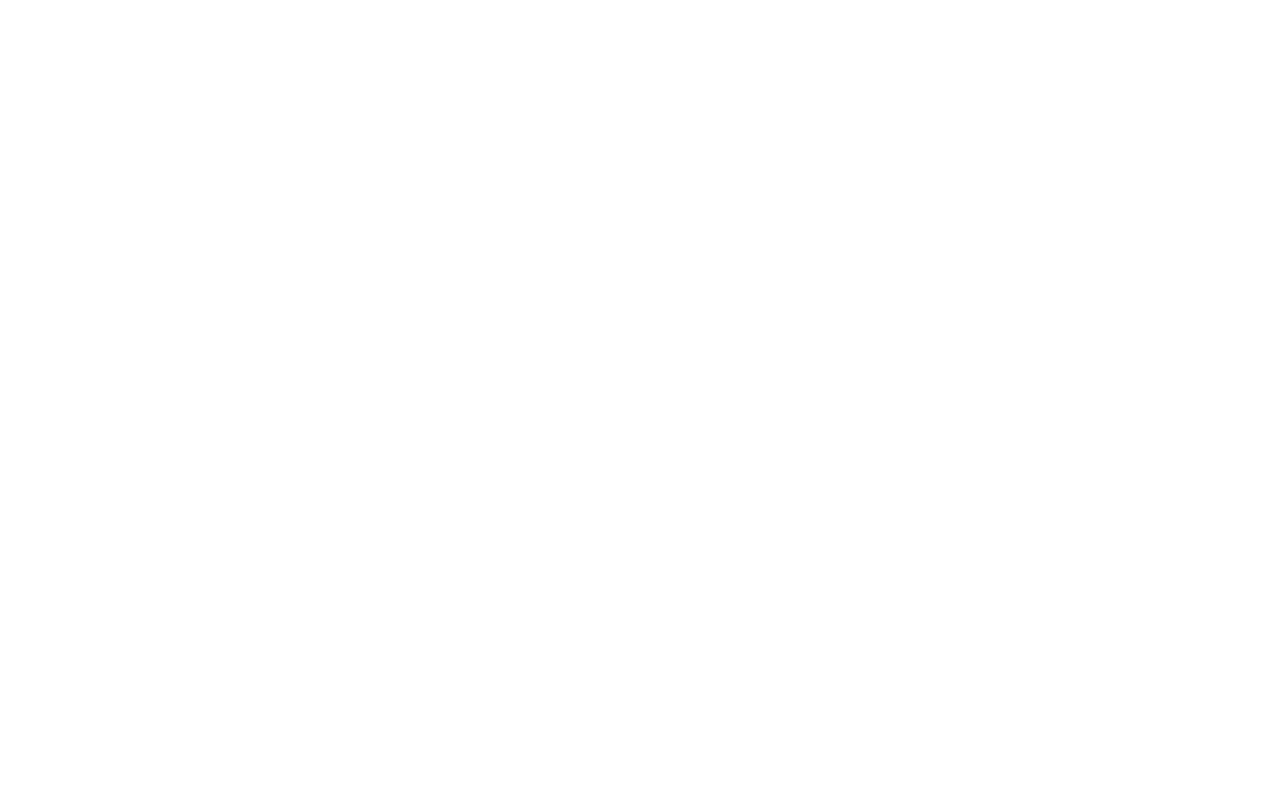
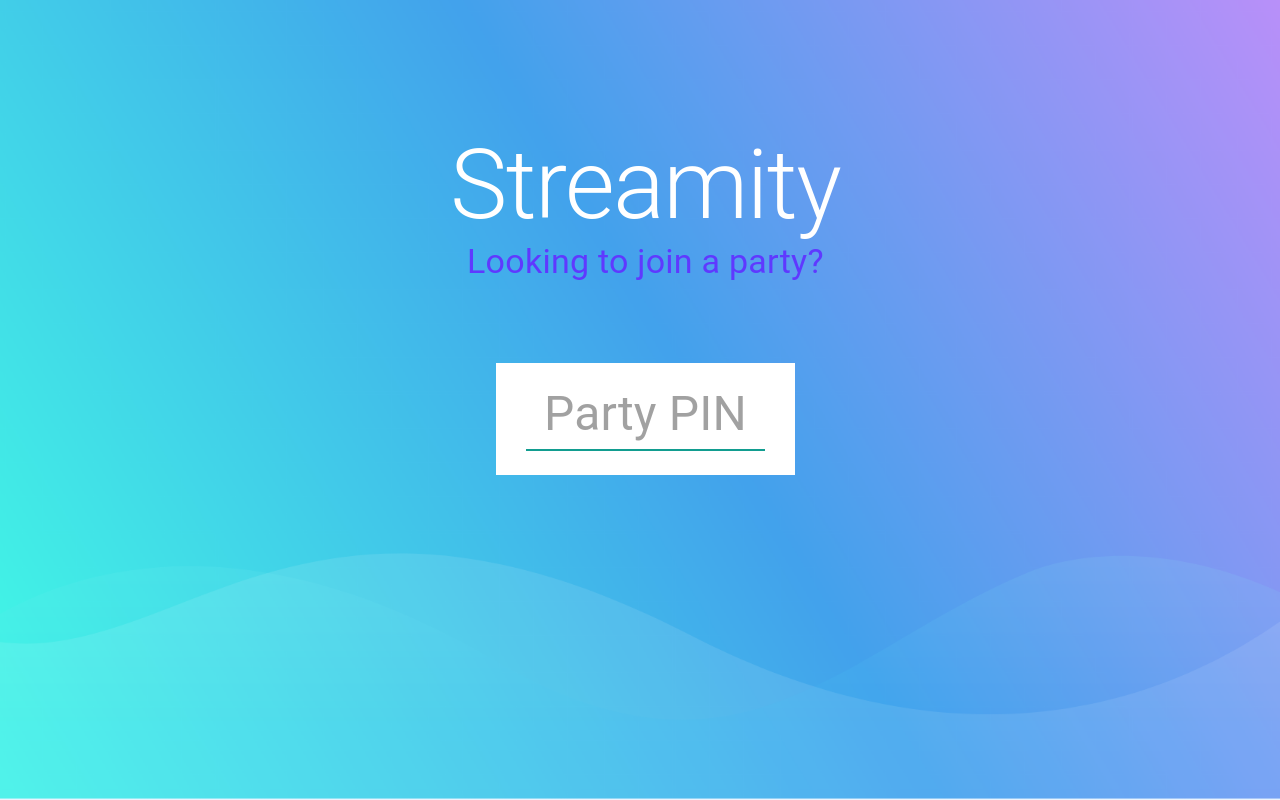
Before and after one commit to WaiHaiDere/Streamity, a React (Create React App) app in the folder frontend/: page /join in a window 1280 px wide. Built offline with nearby package versions, Linux system fonts and the light colour scheme; the HTML template or start-up script is replaced by a standard one.

Commit message:
Pin input added

```diff
--- a/frontend/src/containers/JoinPageContainer.jsx
+++ b/frontend/src/containers/JoinPageContainer.jsx
@@ -1,16 +1,23 @@
-import React from "react";
+import React, { useState } from "react";
 
 const JoinPageContainer = ({ children }) => {
   // Any variables or methods declared in newProps will be passed through to children
   // components as declared in frontpage.jsx
+  const [pin, setPin] = useState("");
 
-  const handleChange = () => {
-    console.log("handleChange");
+  const handleChange = (e) => {
+    const { value } = e.target;
+    setPin(value);
+    console.log(value);
   };
 
-  const newProps = { handleChange };
+  const handleClick = () => {
+    console.log(pin);
+  };
 
-  return React.cloneElement(children[page], { ...newProps });
+  const newProps = { handleChange, handleClick };
+
+  return React.cloneElement(children, { ...newProps });
 };
 
 export default JoinPageContainer;
--- a/frontend/src/pages/JoinPage/JoinPage.jsx
+++ b/frontend/src/pages/JoinPage/JoinPage.jsx
@@ -1,13 +1,10 @@
 import React from "react";
 import PropTypes from "prop-types";
-import AddIcon from "@material-ui/icons/Add";
-import PeopleAltIcon from '@material-ui/icons/PeopleAlt';
-import { Container, Typography } from "@material-ui/core";
+import { Container, Typography, TextField, Button } from "@material-ui/core";
 
-import styles from "./frontpage.module.css";
-import CardButton from "../../components/CardButton";
+import styles from "./JoinPage.module.css";
 
-const JoinPage = ({ handleClick }) => {
+const JoinPage = ({ handleChange, handleClick }) => {
   return (
     <div className={styles.backgroundContainer}>
       <Container maxWidth="sm" classes={{ root: styles.pageContainer }}>
@@ -15,21 +12,27 @@
           <Typography variant="h1" classes={{ root: styles.title }}>
             Streamity
           </Typography>
+
           <Typography variant="h4" classes={{ root: styles.slogan }}>
-          Create. Join. Stream.
+            Looking to join a party?
           </Typography>
+
+          <div className={styles.textFieldBox}>
+            <TextField
+              onChange={handleChange}
+              placeholder="Party PIN"
+              classes={{ root: styles.textField }}
+              InputProps={{
+                disableUnderline: true,
+                classes: {
+                  root: styles.inputRoot,
+                  input: styles.inputText,
+                  underline: styles.inputUnderline,
+                },
+              }}
+            />
           </div>
-      <div className={styles.buttonBox}>
-        <CardButton
-          handleClick={handleClick}
-          label="Create a party"
-          icon={<AddIcon classes={{ root: styles.icon }} />}
-        />
-        <CardButton
-          handleClick={handleClick}
-          label="Join a party"
-          icon={<PeopleAltIcon classes={{ root: styles.icon }} />}
-        />
+          <Button onClick={handleClick} />
         </div>
       </Container>
     </div>
@@ -37,10 +40,12 @@
 };
 
 JoinPage.defaultProps = {
+  handleChange: () => {},
   handleClick: () => {},
 };
 
 JoinPage.propTypes = {
+  handleChange: PropTypes.func,
   handleClick: PropTypes.func,
 };
 
--- a/frontend/src/pages/JoinPage/JoinPage.module.css
+++ b/frontend/src/pages/JoinPage/JoinPage.module.css
@@ -0,0 +1,64 @@
+.icon{
+  width: 150px !important;
+  height:150px !important;
+}
+
+.buttonBox {
+  display: flex;
+  margin-top: 30px;
+}
+
+.textBox {
+  text-align: center;
+}
+
+.pageContainer {
+  max-width: 1200px !important;
+  width: 50% !important;
+  margin-top: 10%;
+}
+
+.textField {
+  /* background-color: #ffffff; */
+  /* margin-top: 5em !important; */
+  width: 80%;
+}
+
+.textFieldBox {
+  width: 50%;
+  margin: auto;
+  background-color: #ffffff;
+  margin-top: 5em !important;
+  padding-bottom: 1.5em;
+  padding-top: 1em;
+}
+
+.inputRoot {
+  border-bottom: #129D90 solid 2px;
+  font-size: 48px;
+}
+
+.inputText {
+  text-align: center;
+  font-size: 48px !important;
+
+}
+
+.backgroundContainer {
+  position: fixed;
+  top: 0;
+  width: 101%;
+  height: 100%;
+  background-size: cover;
+  background-position: center;
+  background-image: url(../../background/Background-1.png);
+  left: -1px; /* This is to solve some weird isuse with the background image being 1px to the right. */
+}
+
+.title {
+  color: white;
+}
+
+.slogan {
+  color: #5F39FF;
+}
--- a/frontend/src/pages/JoinPage/index.jsx
+++ b/frontend/src/pages/JoinPage/index.jsx
@@ -1,12 +1,12 @@
 import React from "react";
-import JoinPage from "../../containers/JoinPageContainer";
+import JoinPageContainer from "../../containers/JoinPageContainer";
 
 import JoinPage from "./JoinPage";
 
 export default () => {
   return (
-    <JoinPage>
+    <JoinPageContainer>
       <JoinPage />
-    </JoinPage>
+    </JoinPageContainer>
   );
 };
--- a/frontend/src/routes/routes.jsx
+++ b/frontend/src/routes/routes.jsx
@@ -2,15 +2,18 @@
 import { Route, Switch } from "react-router-dom";
 
 import Frontpage from "../pages/Frontpage";
+import JoinPage from "../pages/JoinPage";
 
 // This component allows for easy additions for additional pages
 const paths = {
   FRONTPAGE: "/",
+  JOIN: "/join",
 };
 
 const routes = (
   <Switch>
     <Route exact path={paths.FRONTPAGE} component={Frontpage} />
+    <Route exact path={paths.JOIN} component={JoinPage} />
   </Switch>
 );
 
```
Lines whose indentation alone changed are shown as unchanged.
